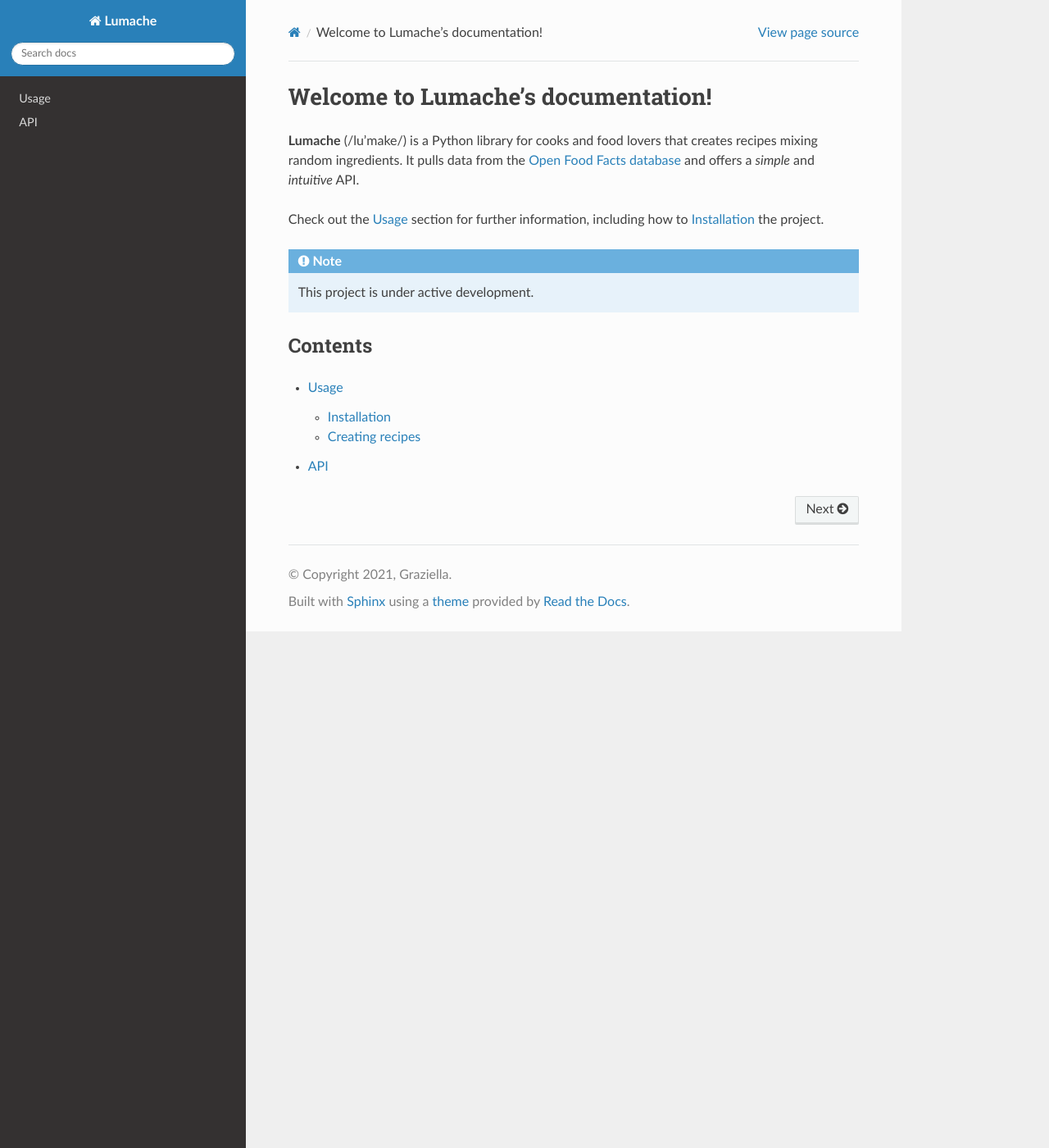
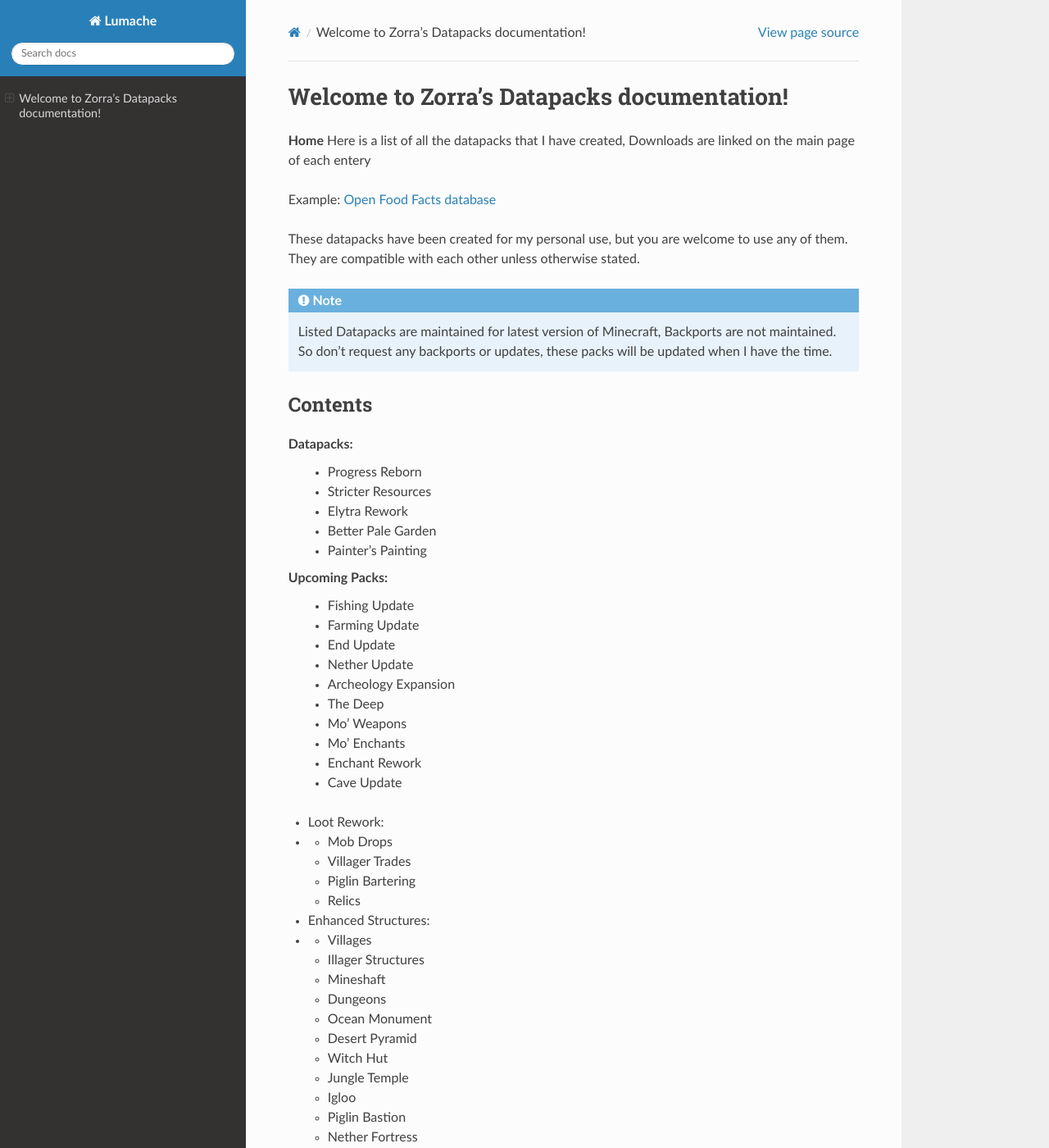
Before and after one commit to Zortalo/Zorras-Datapacks, a Sphinx documentation site: the page built from docs/source/index.rst, in a window 1280 px wide and 1400 px high. Shown: the whole window at 82% size. Built offline with Sphinx 7.4.7 and the Read the Docs theme 3.1.0, drawn with Linux system fonts in a browser that asks for light colours; some of the changed text lies outside the part shown.

Commit message:
Update index.rst
Main Page Update

```diff
--- a/docs/source/index.rst
+++ b/docs/source/index.rst
@@ -1,22 +1,56 @@
-Welcome to Lumache's documentation!
+Welcome to Zorra's Datapacks documentation!
 ===================================
 
-**Lumache** (/lu'make/) is a Python library for cooks and food lovers
-that creates recipes mixing random ingredients.
-It pulls data from the `Open Food Facts database <https://world.openfoodfacts.org/>`_
-and offers a *simple* and *intuitive* API.
+**Home**
+Here is a list of all the datapacks that I have created, Downloads are linked on the main page of each entery
 
-Check out the :doc:`usage` section for further information, including
-how to :ref:`installation` the project.
+Example: `Open Food Facts database <https://world.openfoodfacts.org/>`_
+
+These datapacks have been created for my personal use, but you are welcome to use any of them. They are compatible with each other unless otherwise stated.
 
 .. note::
 
-   This project is under active development.
+   Listed Datapacks are maintained for latest version of Minecraft, Backports are not maintained.
+   So don't request any backports or updates, these packs will be updated when I have the time.
 
 Contents
 --------
+Datapacks:
+ - Progress Reborn
+ - Stricter Resources
+ - Elytra Rework
+ - Better Pale Garden
+ - Painter's Painting
 
-.. toctree::
-
-   usage
-   api
+Upcoming Packs:
+ - Fishing Update
+ - Farming Update
+ - End Update
+ - Nether Update
+ - Archeology Expansion
+ - The Deep
+ - Mo' Weapons
+ - Mo' Enchants
+ - Enchant Rework
+ - Cave Update
+- Loot Rework:
+-
+ - Mob Drops
+ - Villager Trades
+ - Piglin Bartering
+ - Relics
+- Enhanced Structures:
+-
+ - Villages
+ - Illager Structures
+ - Mineshaft
+ - Dungeons
+ - Ocean Monument
+ - Desert Pyramid
+ - Witch Hut
+ - Jungle Temple
+ - Igloo
+ - Piglin Bastion
+ - Nether Fortress
+ - End City
+ - Phantom Rework
```
